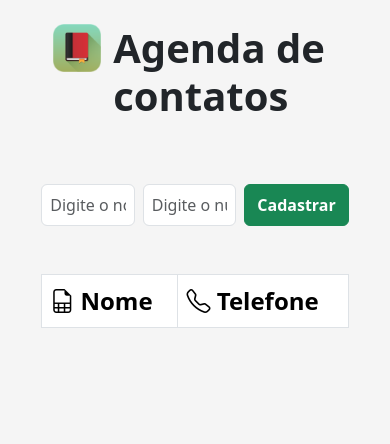
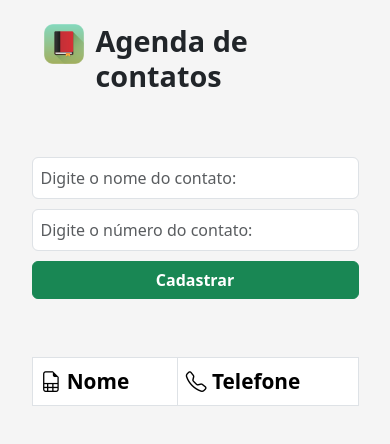
Before and after one commit to PedroHPeretto/projeto3, a plain HTML site: page index.html in a window 390 px wide. Drawn offline with nearby package versions, Linux system fonts and the light colour scheme.

Commit message:
adding responsiveness

```diff
--- a/index.html
+++ b/index.html
@@ -13,18 +13,17 @@
 </head>
 
 <body>
-
     <header>
         <div class="container d-flex justify-content-center p-4">
-                <img src="./content/Contacts.png" alt="Livro de contatos">
-                <h1> Agenda de contatos </h1>
+            <img class="d-flex" src="./content/Contacts.png" alt="Livro de contatos">
+            <h1 class="d-flex align-items-center"> Agenda de contatos </h1>
         </div>
     </header>
 
     <form id="form">
         <div class="container d-flex justify-content-center">
             <input class="form-control me-2 p-2" id="inputNome" type="text" placeholder="Digite o nome do contato:" required />
-                <input class="form-control me-2 p-2" id="inputTelefone" type="text" placeholder="Digite o número do contato" required />
+            <input class="form-control me-2 p-2" id="inputTelefone" type="text" placeholder="Digite o número do contato:" required />
             <button class="btn btn-success fw-bold" type="submit"> Cadastrar </button>
         </div>
     </form>
--- a/main.css
+++ b/main.css
@@ -5,7 +5,7 @@ body {
 }
 
 .container {
-    width: 85vw;
+    width: 90vw;
 }
 
 /* header */
@@ -17,6 +17,7 @@ header {
 header img {
     height: 48px;
     margin-right: 12px;
+    align-items: center;
 }
 
 header h1 {
@@ -55,3 +56,58 @@ table th {
 table {
     background-color: whitesmoke !important;
 }
+
+@media (max-width: 991px) {
+
+    /* header */
+
+    header h1 {
+        font-size: 3.8rem;
+    }
+
+    header img {
+        height: 70px;
+    }
+
+    /* form */
+
+    #form input,
+    #form button  {
+        font-size: 1.3rem;
+    }
+}
+
+@media (max-width: 767px) {
+
+    /* header */
+
+    header h1 {
+        font-size: 1.8rem;
+    }
+
+    header img {
+        height: 40px;
+    }
+
+    /* form */
+
+    #form .container {
+        flex-direction: column;
+    }
+
+    #form input,
+    #form button  {
+        font-size: 1rem;
+        margin-bottom: 10px;
+    }
+
+    /* tabela */
+
+    .table th {
+        font-size: 1.3rem;
+    }
+
+    .table td {
+        font-size: 0.87rem !important;
+    }
+}
```
Lines whose indentation alone changed are shown as unchanged.
